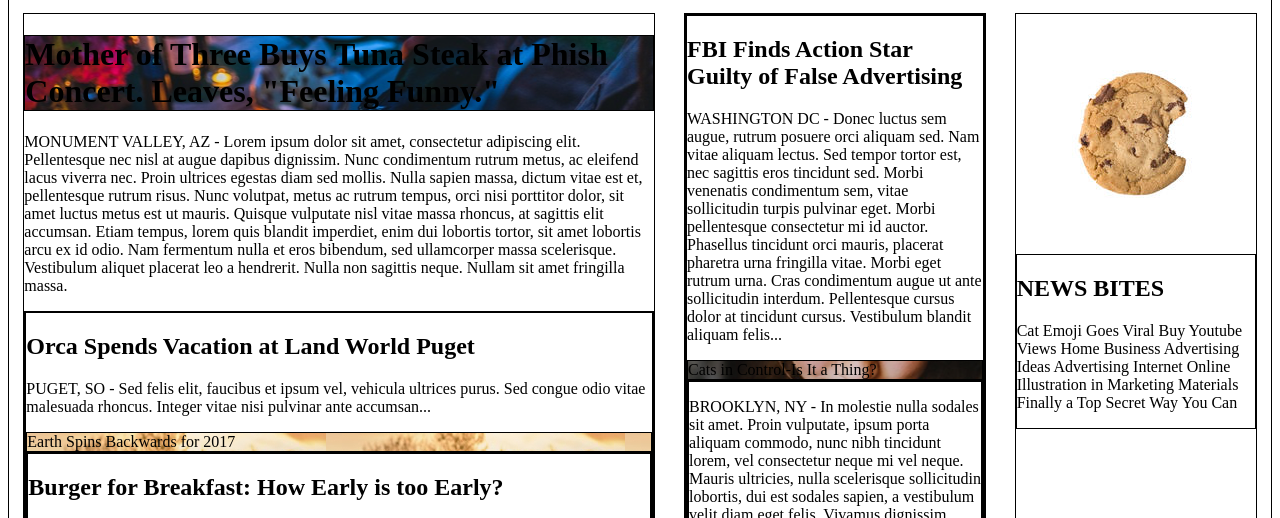
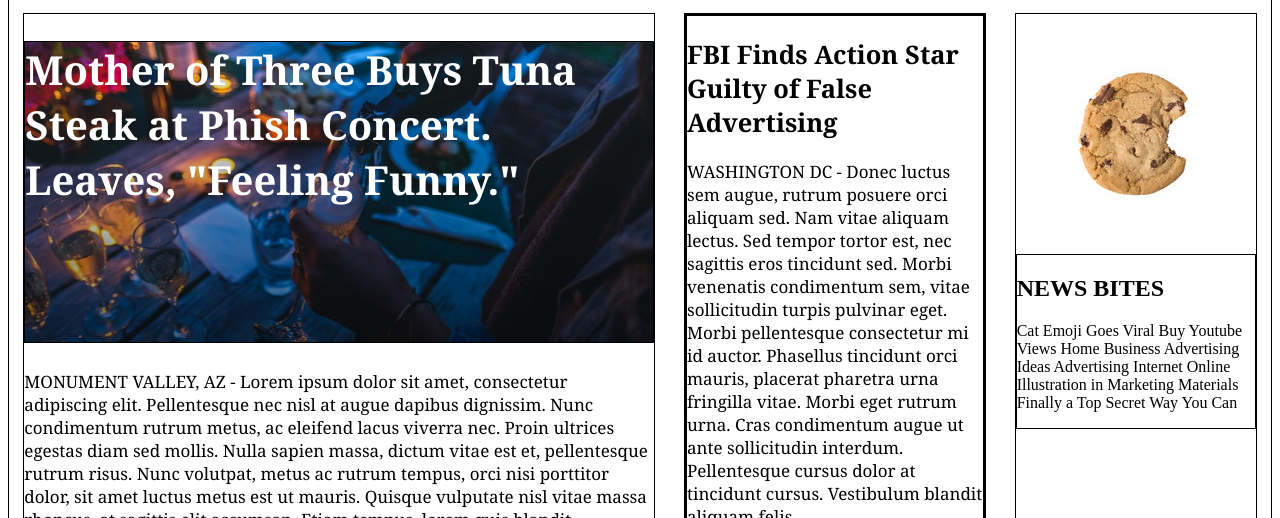
Before and after one commit to nwallingsford/mytimes, a plain HTML site: page index.html in a window 1280 px wide. Shown: the part 96-614 px from the top of the page. Drawn offline with Linux system fonts and the light colour scheme.

Commit message:
Added styling to image headers

```diff
--- a/resources/css/style.css
+++ b/resources/css/style.css
@@ -72,6 +72,11 @@ nav span {
 .main-story h1 {
   border: solid 1px black;
   background: url("../images/img-story-main.png");
+  font-family: Georgia;
+  font-weight: bold;
+  font-size: 40px;
+  color: white;
+  height: 300px;
 }
 
 .story-1, .story-2 {
@@ -84,6 +89,13 @@ nav span {
 
 .photo-1 {
   background: url("../images/img-story-2.png");
+}
+
+.photo-1, .photo-2, .photo-3 span {
+  font-family: Georgia;
+  font-weight: bold;
+  font-size: 30px;
+  color: white;
 }
 
 .photo-2 {
@@ -101,3 +113,9 @@ h2.uppercase {
 .news-bites {
   border: solid 1px black;
 }
+
+.main-story, .story-1, .story-2 p {
+  font-family: Georgia;
+  font-size: 17px;
+  color: black;
+}
```
